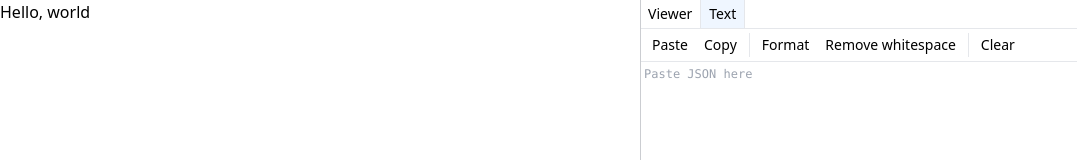
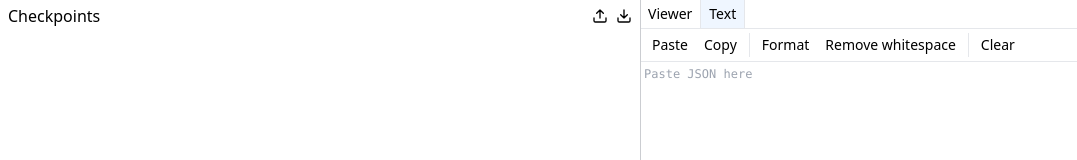
Before and after one commit to wcauchois/json-viewer, a React (Vite) app: page / in a window 1280 px wide. Shown: the top 160 px of the page, without its empty margins (0-1077 px from the left). Built offline with nearby package versions, Linux system fonts and the light colour scheme.

Commit message:
basic checkpoint panel and store

```diff
--- a/package.json
+++ b/package.json
@@ -12,7 +12,9 @@
 	},
 	"dependencies": {
 		"clsx": "^2.0.0",
+		"eventemitter3": "^5.0.1",
 		"framer-motion": "^10.16.4",
+		"idb": "^7.1.1",
 		"immutable": "^5.0.0-beta.4",
 		"lodash": "^4.17.21",
 		"nanoid": "^5.0.2",
--- a/src/App.tsx
+++ b/src/App.tsx
@@ -8,12 +8,15 @@ import { useEventListener } from "usehooks-ts"
 import { showSnackbar } from "./snackbar"
 import { Panel, PanelGroup } from "react-resizable-panels"
 import { ResizeHandle } from "./reactUtils"
+import { CheckpointPanel } from "./CheckpointPanel"
+import { checkpointStore } from "./CheckpointStore"
 
 function App() {
 	useEffect(() => {
 		// eslint-disable-next-line @typescript-eslint/no-explicit-any
 		;(window as any).__console = {
 			useAppState,
+			checkpointStore,
 		}
 	}, [])
 
@@ -44,7 +47,7 @@ function App() {
 
 			<PanelGroup direction="horizontal">
 				<Panel>
-					<div>Hello, world</div>
+					<CheckpointPanel />
 				</Panel>
 				<ResizeHandle direction="horizontal" />
 				<Panel>
--- /dev/null
+++ b/src/CheckpointPanel.tsx
@@ -0,0 +1,62 @@
+import {
+	CheckpointModel,
+	checkpointStore,
+	useAllCheckpoints,
+} from "./CheckpointStore"
+import { useAppState } from "./appState"
+import { IconDownload, IconUpload } from "./icons"
+
+function CheckpointItem(props: { checkpoint: CheckpointModel }) {
+	const { checkpoint } = props
+	return (
+		<div
+			className="flex text-sm border p-1 m-1 hover:border-black cursor-pointer"
+			onClick={() => {
+				useAppState.getState().setText(checkpoint.content)
+			}}
+		>
+			<pre
+				className="max-h-14 overflow-hidden"
+				style={{
+					WebkitMaskImage:
+						"linear-gradient(to bottom, rgba(0, 0, 0, 1.0) 3.2em, transparent 100%)",
+				}}
+			>
+				{checkpoint.content}
+			</pre>
+		</div>
+	)
+}
+
+function CheckpointList() {
+	const checkpoints = useAllCheckpoints()
+
+	return (
+		<div className="flex flex-col">
+			{checkpoints.map(checkpoint => (
+				<CheckpointItem checkpoint={checkpoint} key={checkpoint.hash} />
+			))}
+		</div>
+	)
+}
+
+export function CheckpointPanel() {
+	return (
+		<div className="flex flex-col">
+			<div className="flex justify-between mx-2 my-1">
+				<div>Checkpoints</div>
+				<div className="flex gap-2 items-center">
+					<IconUpload
+						onClick={async () => {
+							await checkpointStore.upsertCheckpoint(
+								useAppState.getState().text
+							)
+						}}
+					/>
+					<IconDownload />
+				</div>
+			</div>
+			<CheckpointList />
+		</div>
+	)
+}
--- /dev/null
+++ b/src/CheckpointStore.ts
@@ -0,0 +1,99 @@
+import { openDB, DBSchema, IDBPDatabase } from "idb/with-async-ittr"
+import { buf2hex } from "./utils"
+import { EventEmitter } from "eventemitter3"
+import { useEffect, useState } from "react"
+
+export interface CheckpointModel {
+	date: Date
+	hash: string
+	name: string | undefined
+	content: string
+}
+
+interface CheckpointSchema extends DBSchema {
+	checkpoints: {
+		key: string
+		value: CheckpointModel
+		indexes: {
+			date: Date
+		}
+	}
+}
+
+export class CheckpointStore extends EventEmitter<"change"> {
+	private _db: Promise<IDBPDatabase<CheckpointSchema>> | undefined
+
+	get db() {
+		if (!this._db) {
+			this._db = openDB<CheckpointSchema>("checkpoints", 1, {
+				upgrade(db) {
+					const store = db.createObjectStore("checkpoints", {
+						keyPath: "hash",
+					})
+					store.createIndex("date", "date")
+				},
+			})
+		}
+		return this._db
+	}
+
+	async upsertCheckpoint(content: string) {
+		const model: CheckpointModel = {
+			date: new Date(),
+			hash: buf2hex(
+				await window.crypto.subtle.digest(
+					"SHA-1",
+					new TextEncoder().encode(content)
+				)
+			),
+			content,
+			name: undefined,
+		}
+		const db = await this.db
+		const store = db.transaction("checkpoints", "readwrite").store
+		await store.put(model)
+		this.emit("change")
+	}
+
+	async renameCheckpoint(hash: string, name: string | undefined) {
+		const db = await this.db
+		const store = db.transaction("checkpoints", "readwrite").store
+		const model = await store.get(hash)
+		if (!model) {
+			throw new Error(`Checkpoint with hash ${hash} not found`)
+		}
+		model.name = name
+		await store.put(model)
+		this.emit("change")
+	}
+
+	async getAllCheckpoints() {
+		const db = await this.db
+		const store = db.transaction("checkpoints", "readonly").store
+		const index = store.index("date")
+		const result: CheckpointModel[] = []
+		for await (const model of index.iterate(undefined, "prev")) {
+			result.push(model.value)
+		}
+		return result
+	}
+}
+
+export const checkpointStore = new CheckpointStore()
+
+export function useAllCheckpoints() {
+	const [result, setResult] = useState<CheckpointModel[]>([])
+
+	useEffect(() => {
+		async function refresh() {
+			setResult(await checkpointStore.getAllCheckpoints())
+		}
+		refresh()
+		checkpointStore.on("change", refresh)
+		return () => {
+			checkpointStore.off("change", refresh)
+		}
+	})
+
+	return result
+}
--- a/src/icons.tsx
+++ b/src/icons.tsx
@@ -111,3 +111,39 @@ export function IconCloseCircle(props: React.SVGProps<SVGSVGElement>) {
 		</svg>
 	)
 }
+
+export function IconUpload(props: React.SVGProps<SVGSVGElement>) {
+	return (
+		<svg
+			fill="none"
+			stroke="currentColor"
+			strokeLinecap="round"
+			strokeLinejoin="round"
+			strokeWidth={2}
+			viewBox="0 0 24 24"
+			height="1em"
+			width="1em"
+			{...props}
+		>
+			<path d="M21 15v4a2 2 0 01-2 2H5a2 2 0 01-2-2v-4M17 8l-5-5-5 5M12 3v12" />
+		</svg>
+	)
+}
+
+export function IconDownload(props: React.SVGProps<SVGSVGElement>) {
+	return (
+		<svg
+			fill="none"
+			stroke="currentColor"
+			strokeLinecap="round"
+			strokeLinejoin="round"
+			strokeWidth={2}
+			viewBox="0 0 24 24"
+			height="1em"
+			width="1em"
+			{...props}
+		>
+			<path d="M21 15v4a2 2 0 01-2 2H5a2 2 0 01-2-2v-4M7 10l5 5 5-5M12 15V3" />
+		</svg>
+	)
+}
--- a/src/utils.ts
+++ b/src/utils.ts
@@ -39,3 +39,10 @@ export function intersperseArray<Value, IntersperseValue>(
 	})
 	return newArray
 }
+
+// https://stackoverflow.com/a/40031979
+export function buf2hex(buffer: ArrayBuffer) {
+	return [...new Uint8Array(buffer)]
+		.map(x => x.toString(16).padStart(2, "0"))
+		.join("")
+}
```
Also changed, not shown: 1 other file (tests, documents, lock files or other folders).
